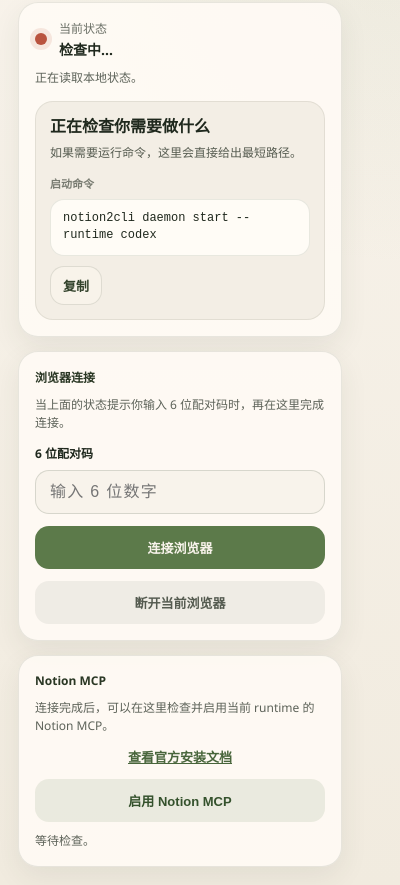
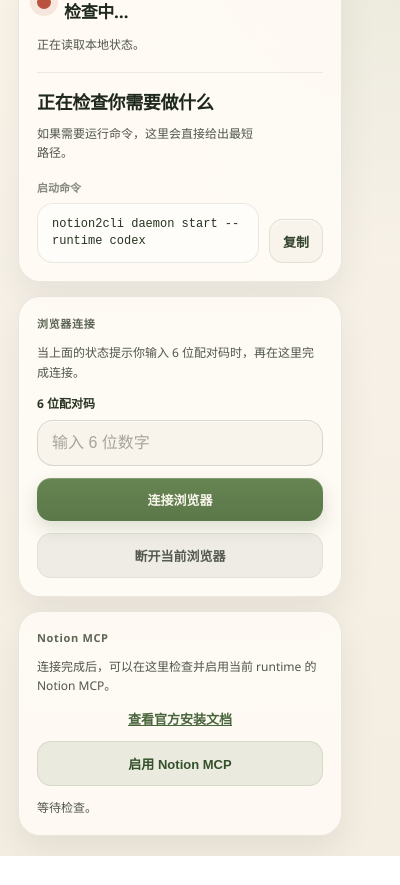
Before and after one commit to previbe/notion2CLI, a browser extension: page extension/popup.html in a window 400 px wide. Shown: the part 94-979 px from the top of the page. After the commit the page ends 950 px from the top, so only its background shows below. Drawn offline with Linux system fonts and the light colour scheme.

Commit message:
[update] polish popup visual hierarchy

```diff
--- a/extension/popup.css
+++ b/extension/popup.css
@@ -1,5 +1,19 @@
 :root {
   color-scheme: light;
+  --paper-base: #f4ede1;
+  --paper-soft: rgba(255, 251, 245, 0.9);
+  --paper-raised: rgba(255, 253, 249, 0.96);
+  --paper-muted: rgba(238, 229, 214, 0.58);
+  --ink-strong: #1f281d;
+  --ink-body: rgba(31, 40, 29, 0.78);
+  --ink-soft: rgba(31, 40, 29, 0.6);
+  --line-soft: rgba(69, 83, 61, 0.12);
+  --line-strong: rgba(69, 83, 61, 0.18);
+  --moss: #5c7a4a;
+  --moss-soft: rgba(92, 122, 74, 0.12);
+  --moss-wash: rgba(112, 138, 90, 0.08);
+  --warm-shadow: 0 16px 34px rgba(51, 60, 45, 0.08);
+  --inset-highlight: inset 0 1px 0 rgba(255, 255, 255, 0.72);
 }
 
 *,
@@ -11,43 +25,49 @@
 body {
   margin: 0;
   background:
-    radial-gradient(circle at top right, rgba(149, 168, 124, 0.12), transparent 34%),
-    linear-gradient(180deg, #f8f3eb, #f1ebdf);
-  color: #1f281d;
+    radial-gradient(circle at top right, rgba(149, 168, 124, 0.14), transparent 34%),
+    radial-gradient(circle at top left, rgba(255, 246, 231, 0.62), transparent 38%),
+    linear-gradient(180deg, #f8f3eb, var(--paper-base));
+  color: var(--ink-strong);
   font-family: 'Avenir Next', 'Segoe UI', sans-serif;
 }
 
 .popup {
   width: 360px;
-  padding: 18px;
+  padding: 18px 18px 20px;
 }
 
 .hero {
-  padding: 2px 2px 8px;
+  padding: 6px 2px 2px;
 }
 
 .eyebrow {
   font-size: 11px;
   letter-spacing: 0.16em;
   text-transform: uppercase;
-  color: rgba(73, 88, 66, 0.72);
+  color: rgba(73, 88, 66, 0.62);
 }
 
 h1 {
   margin: 8px 0 0;
   font-family: Georgia, 'Times New Roman', serif;
-  font-size: 30px;
+  font-size: 31px;
   line-height: 1.02;
+  letter-spacing: -0.02em;
 }
 
 code {
   display: block;
-  padding: 10px 12px;
-  border-radius: 14px;
-  background: rgba(255, 252, 247, 0.96);
-  border: 1px solid rgba(69, 83, 61, 0.12);
+  flex: 1;
+  min-width: 0;
+  padding: 12px 14px;
+  border-radius: 16px;
+  background: var(--paper-raised);
+  border: 1px solid var(--line-soft);
+  box-shadow: var(--inset-highlight);
   font-size: 12px;
   line-height: 1.45;
+  color: #263122;
   overflow-wrap: anywhere;
 }
 
@@ -55,11 +75,11 @@ code {
 .pair-card,
 .access-card {
   margin-top: 14px;
-  padding: 16px;
-  border: 1px solid rgba(69, 83, 61, 0.12);
-  border-radius: 20px;
-  background: rgba(255, 251, 245, 0.88);
-  box-shadow: 0 10px 28px rgba(51, 60, 45, 0.08);
+  padding: 18px;
+  border: 1px solid var(--line-soft);
+  border-radius: 22px;
+  background: var(--paper-soft);
+  box-shadow: var(--warm-shadow);
 }
 
 .status-top {
@@ -70,53 +90,59 @@ code {
 .status-row {
   display: flex;
   align-items: center;
-  gap: 12px;
+  gap: 13px;
 }
 
 .status-dot {
-  width: 12px;
-  height: 12px;
+  width: 14px;
+  height: 14px;
   border-radius: 999px;
   background: #b9533e;
-  box-shadow: 0 0 0 5px rgba(185, 83, 62, 0.12);
+  box-shadow: 0 0 0 7px rgba(185, 83, 62, 0.12);
 }
 
 .status-dot.ready {
-  background: #5c7a4a;
-  box-shadow: 0 0 0 5px rgba(92, 122, 74, 0.14);
+  background: var(--moss);
+  box-shadow: 0 0 0 7px rgba(92, 122, 74, 0.14);
 }
 
 .status-label {
-  font-size: 12px;
-  color: rgba(31, 40, 29, 0.66);
+  font-size: 11px;
+  font-weight: 700;
+  color: var(--ink-soft);
 }
 
 .status-value {
   margin-top: 2px;
-  font-size: 14px;
+  font-size: 17px;
   font-weight: 700;
+  letter-spacing: -0.02em;
 }
 
 .status-hint,
 .section-copy,
 .access-status {
-  margin: 10px 0 0;
+  margin: 12px 0 0;
   font-size: 12px;
-  line-height: 1.5;
-  color: rgba(31, 40, 29, 0.72);
+  line-height: 1.6;
+  color: var(--ink-body);
 }
 
 .step-card {
-  margin-top: 14px;
-  padding: 14px;
-  border-radius: 18px;
-  background: rgba(233, 226, 213, 0.48);
-  border: 1px solid rgba(69, 83, 61, 0.1);
+  margin-top: 18px;
+  padding: 18px 0 0;
+  border-top: 1px solid rgba(69, 83, 61, 0.1);
+  background: transparent;
+  border-radius: 0;
+  border-right: 0;
+  border-bottom: 0;
+  border-left: 0;
+  box-shadow: none;
 }
 
 .step-topbar {
   display: flex;
-  align-items: center;
+  align-items: flex-start;
   justify-content: space-between;
   gap: 12px;
 }
@@ -127,6 +153,8 @@ code {
   padding: 4px;
   border-radius: 999px;
   background: rgba(69, 83, 61, 0.08);
+  border: 1px solid rgba(69, 83, 61, 0.06);
+  box-shadow: inset 0 1px 0 rgba(255, 255, 255, 0.52);
 }
 
 .runtime-switch.hidden {
@@ -137,10 +165,10 @@ code {
   width: auto;
   min-width: 64px;
   margin-top: 0;
-  padding: 7px 12px;
+  padding: 7px 14px;
   border-radius: 999px;
   background: transparent;
-  color: rgba(31, 40, 29, 0.62);
+  color: rgba(31, 40, 29, 0.58);
   font-size: 12px;
   font-weight: 700;
 }
@@ -148,34 +176,39 @@ code {
 .runtime-toggle.active {
   background: rgba(255, 252, 247, 0.98);
   color: #243020;
-  box-shadow: 0 1px 0 rgba(69, 83, 61, 0.08);
+  box-shadow:
+    0 1px 0 rgba(69, 83, 61, 0.08),
+    0 4px 10px rgba(51, 60, 45, 0.08);
 }
 
 .section-title {
-  font-size: 12px;
+  font-size: 11px;
   font-weight: 700;
-  color: #2a3724;
+  letter-spacing: 0.06em;
+  color: rgba(42, 55, 36, 0.76);
 }
 
 .step-title {
   margin: 0;
-  font-size: 16px;
+  font-size: 18px;
   font-weight: 700;
-  line-height: 1.3;
+  line-height: 1.25;
   flex: 1;
+  letter-spacing: -0.02em;
 }
 
 .step-body {
-  margin: 8px 0 0;
+  margin: 10px 0 0;
   font-size: 12px;
-  line-height: 1.55;
-  color: rgba(31, 40, 29, 0.74);
+  line-height: 1.62;
+  color: var(--ink-body);
+  max-width: 32ch;
 }
 
 .command-stack {
   display: grid;
-  gap: 14px;
-  margin-top: 12px;
+  gap: 16px;
+  margin-top: 16px;
 }
 
 .command-stack.hidden {
@@ -194,7 +227,7 @@ code {
 .command-label {
   font-size: 11px;
   font-weight: 700;
-  color: rgba(31, 40, 29, 0.58);
+  color: rgba(31, 40, 29, 0.54);
 }
 
 .command-label.hidden {
@@ -202,7 +235,8 @@ code {
 }
 
 .command-row {
-  display: grid;
+  display: flex;
+  align-items: flex-end;
   gap: 10px;
 }
 
@@ -214,8 +248,25 @@ code {
   display: none;
 }
 
+.pair-card {
+  transition: padding 180ms ease, background-color 180ms ease, border-color 180ms ease, box-shadow 180ms ease;
+}
+
 .pair-card.pair-card-minimal .ghost {
   margin-top: 0;
+}
+
+.pair-card.pair-card-minimal {
+  padding: 0;
+  border-color: transparent;
+  background: transparent;
+  box-shadow: none;
+}
+
+.pair-card.pair-card-minimal .ghost {
+  border: 1px solid var(--line-soft);
+  background: rgba(255, 251, 245, 0.76);
+  box-shadow: var(--inset-highlight);
 }
 
 .field {
@@ -224,16 +275,20 @@ code {
   margin-top: 12px;
   font-size: 12px;
   font-weight: 700;
+  color: #2b3725;
 }
 
 input {
   width: 100%;
-  padding: 12px 14px;
-  border: 1px solid rgba(69, 83, 61, 0.18);
-  border-radius: 14px;
-  background: rgba(248, 243, 235, 0.96);
+  padding: 13px 14px;
+  border: 1px solid var(--line-strong);
+  border-radius: 16px;
+  background: rgba(248, 243, 235, 0.98);
+  box-shadow: var(--inset-highlight);
   font-size: 16px;
   letter-spacing: 0.08em;
+  color: #243020;
+  font-variant-numeric: tabular-nums;
 }
 
 button,
@@ -249,45 +304,121 @@ button,
 button {
   border: 0;
   cursor: pointer;
+  transition:
+    transform 140ms ease,
+    background-color 140ms ease,
+    color 140ms ease,
+    border-color 140ms ease,
+    box-shadow 140ms ease,
+    opacity 140ms ease;
 }
 
 .primary {
-  background: #5c7a4a;
+  background: linear-gradient(180deg, #668552, #5b7849);
   color: #f8f3eb;
+  box-shadow:
+    inset 0 1px 0 rgba(255, 255, 255, 0.18),
+    0 8px 18px rgba(74, 103, 59, 0.18);
 }
 
 .secondary {
-  background: rgba(92, 122, 74, 0.12);
+  background: var(--moss-soft);
   color: #34512c;
+  border: 1px solid rgba(92, 122, 74, 0.14);
 }
 
 .ghost {
   background: rgba(69, 83, 61, 0.08);
   color: rgba(31, 40, 29, 0.74);
+  border: 1px solid rgba(69, 83, 61, 0.08);
 }
 
 .chip {
   margin-top: 0;
   width: auto;
-  justify-self: start;
-  padding: 9px 12px;
-  border: 1px solid rgba(69, 83, 61, 0.14);
-  background: rgba(248, 243, 235, 0.96);
+  align-self: flex-end;
+  padding: 0 13px;
+  min-height: 44px;
+  border: 1px solid rgba(69, 83, 61, 0.12);
+  background: rgba(248, 243, 235, 0.92);
   color: #32422b;
+  white-space: nowrap;
+  box-shadow: var(--inset-highlight);
 }
 
 button:disabled {
   opacity: 0.54;
   cursor: default;
+  box-shadow: none;
 }
 
 .text-link {
   display: inline-flex;
   align-items: center;
   justify-content: center;
-  margin-top: 12px;
+  margin-top: 14px;
   padding: 0;
   color: #48653b;
   text-decoration: underline;
   background: transparent;
 }
+
+input::placeholder {
+  color: rgba(31, 40, 29, 0.38);
+  letter-spacing: 0;
+}
+
+.popup[data-state="ready"] .status-card {
+  border-color: rgba(92, 122, 74, 0.18);
+  background:
+    linear-gradient(180deg, rgba(255, 252, 248, 0.96), rgba(246, 251, 243, 0.92));
+}
+
+.popup[data-state="attention"] .status-card,
+.popup[data-state="attention"] .access-card {
+  border-color: rgba(176, 126, 42, 0.18);
+}
+
+.popup[data-state="offline"] .status-card {
+  border-color: rgba(185, 83, 62, 0.14);
+}
+
+.popup[data-state="pairing"] .pair-card {
+  border-color: rgba(92, 122, 74, 0.16);
+}
+
+button:hover:not(:disabled),
+.text-link:hover {
+  transform: translateY(-1px);
+}
+
+.primary:hover:not(:disabled) {
+  background: linear-gradient(180deg, #6d8e57, #5f7d4d);
+  box-shadow:
+    inset 0 1px 0 rgba(255, 255, 255, 0.18),
+    0 10px 20px rgba(74, 103, 59, 0.22);
+}
+
+.secondary:hover:not(:disabled) {
+  background: rgba(92, 122, 74, 0.16);
+}
+
+.ghost:hover:not(:disabled),
+.chip:hover:not(:disabled) {
+  background: rgba(248, 243, 235, 0.98);
+  border-color: rgba(69, 83, 61, 0.16);
+}
+
+input:focus-visible,
+button:focus-visible,
+.text-link:focus-visible {
+  outline: 2px solid rgba(92, 122, 74, 0.48);
+  outline-offset: 2px;
+}
+
+@media (prefers-reduced-motion: reduce) {
+  button,
+  .pair-card {
+    transition: none;
+  }
+}
--- a/extension/popup.html
+++ b/extension/popup.html
@@ -7,10 +7,9 @@
     <link rel="stylesheet" href="popup.css" />
   </head>
   <body>
-    <main class="popup">
+    <main class="popup" data-popup-root>
       <section class="hero">
         <div class="eyebrow">Connection & Setup</div>
-        <h1>连接本地 Agent</h1>
       </section>
 
       <section class="status-card">
--- a/extension/popup.js
+++ b/extension/popup.js
@@ -10,6 +10,7 @@ const popupState = {
   installPollTimer: null,
 };
 
+const popupRoot = document.querySelector('[data-popup-root]');
 const statusDot = document.querySelector('[data-status-dot]');
 const statusValue = document.querySelector('[data-status-value]');
 const statusHint = document.querySelector('[data-status-hint]');
@@ -67,6 +68,7 @@ function renderStatus(status) {
   statusDot.classList.toggle('ready', connected);
   statusValue.textContent = buildStatusValue(status);
   statusHint.textContent = buildStatusHint(status);
+  updateVisualState(status, access, connected);
   updateRuntimeSwitch(nextStep.showRuntimeSwitch);
   updatePairSection(connected);
 
@@ -86,6 +88,7 @@ function renderDisconnectedState(message) {
   statusDot.classList.remove('ready');
   statusValue.textContent = '没有连接本地 Agent';
   statusHint.textContent = message;
+  popupRoot.dataset.state = 'offline';
   updateRuntimeSwitch(true);
   updatePairSection(false);
   stepTitle.textContent = '启动 CLI';
@@ -100,6 +103,27 @@ function renderDisconnectedState(message) {
   installButton.textContent = '等待启动';
   accessDetail.textContent = '启动 CLI 后，再在这里检查 Notion MCP。';
   installStatus.textContent = '当前无法检查。';
+}
+
+function updateVisualState(status, access, connected) {
+  const runtime = status.runtime || {};
+
+  if (!runtime.ready) {
+    popupRoot.dataset.state = 'offline';
+    return;
+  }
+
+  if (!connected) {
+    popupRoot.dataset.state = 'pairing';
+    return;
+  }
+
+  if (runtime.standalone) {
+    popupRoot.dataset.state = 'standalone';
+    return;
+  }
+
+  popupRoot.dataset.state = access.canInstall ? 'attention' : 'ready';
 }
 
 function buildStatusValue(status) {
```
